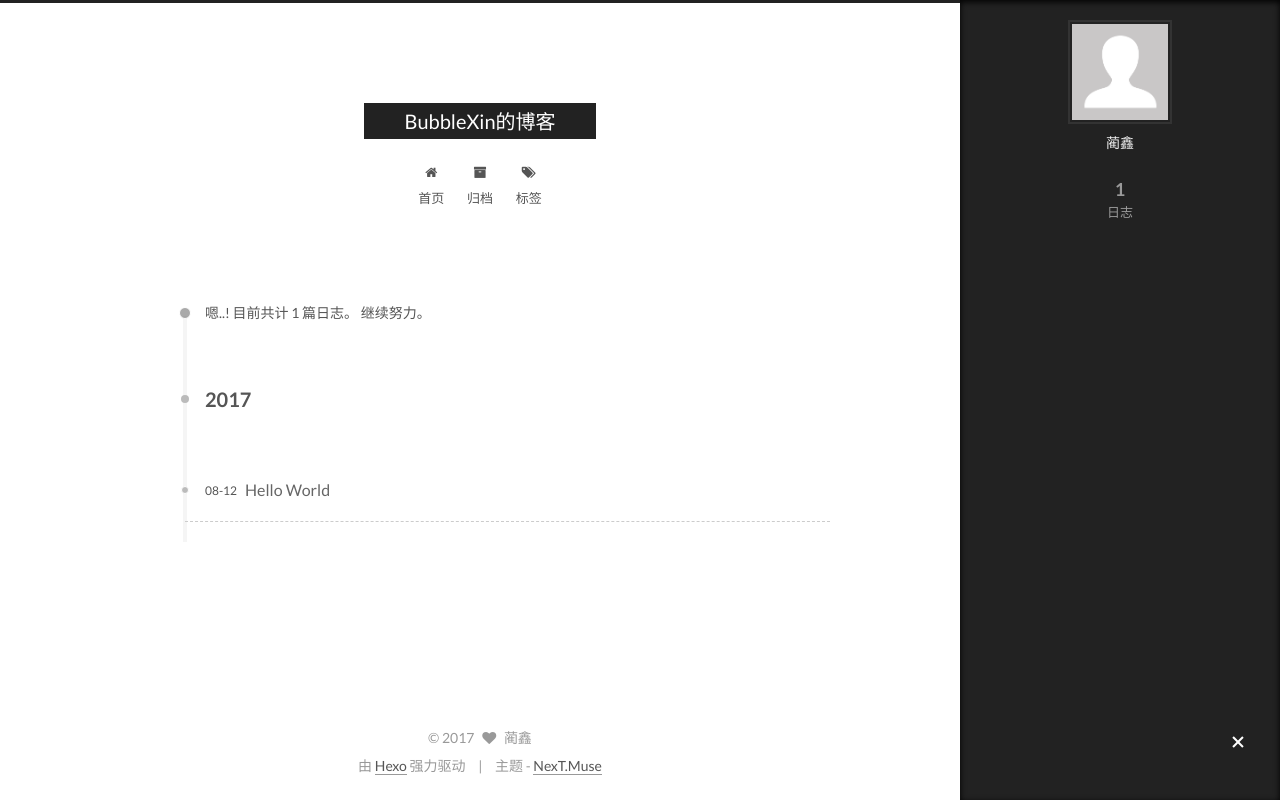
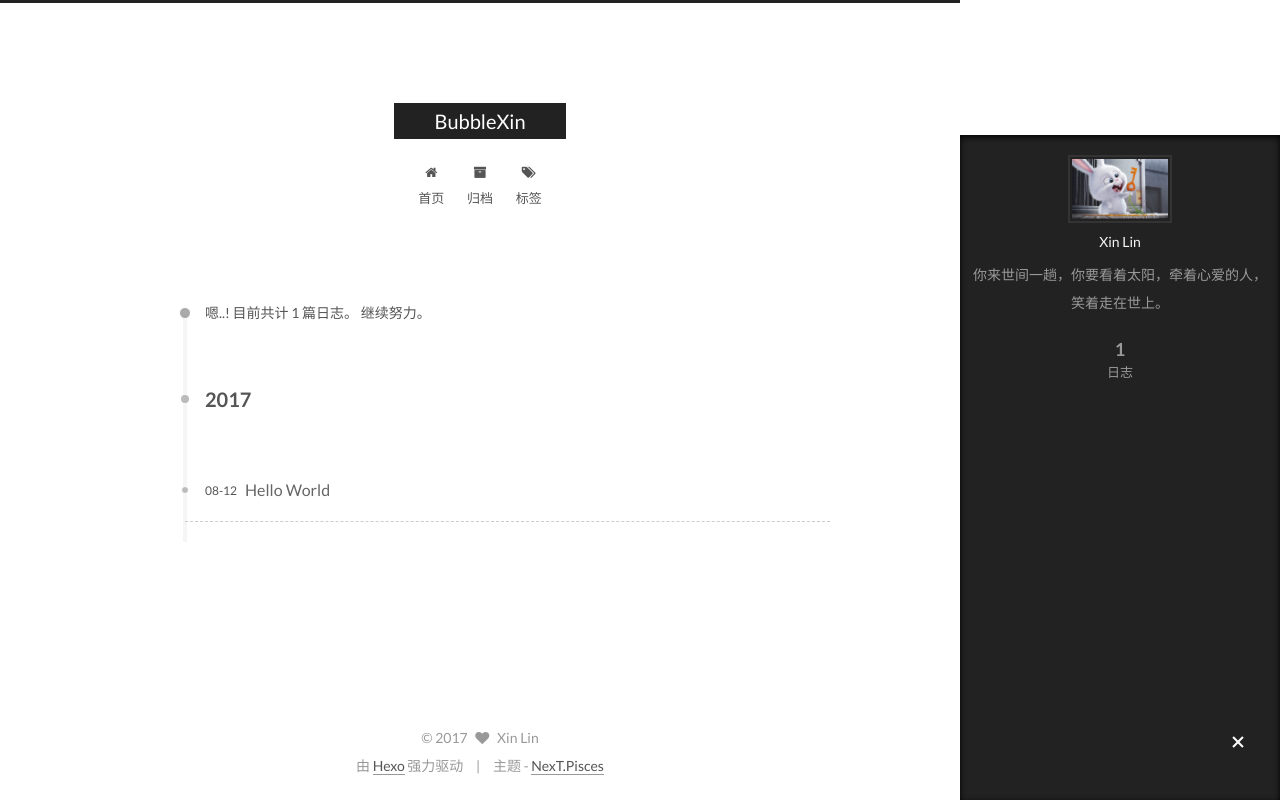
Before and after one commit to bubblexin/bubblexin.github.io, a plain HTML site: page archives/2017/08/index.html in a window 1280 px wide. Both pictures are taken after a click on the element 1238 px from the left and 742 px from the top of the page. Drawn offline with Linux system fonts and the light colour scheme.

Commit message:
Site updated: 2017-09-03 22:31:06

```diff
--- a/2017/08/12/hello-world/index.html
+++ b/2017/08/12/hello-world/index.html
@@ -5,7 +5,7 @@
 
 
 
-<html class="theme-next muse use-motion" lang="zh-Hans">
+<html class="theme-next pisces use-motion" lang="zh-Hans">
 <head>
   <meta charset="UTF-8"/>
 <meta http-equiv="X-UA-Compatible" content="IE=edge" />
@@ -98,7 +98,7 @@
 <meta property="og:type" content="article">
 <meta property="og:title" content="Hello World">
 <meta property="og:url" content="http://yoursite.com/2017/08/12/hello-world/index.html">
-<meta property="og:site_name" content="BubbleXin的博客">
+<meta property="og:site_name" content="BubbleXin">
 <meta property="og:description" content="Welcome to Hexo! This is your very first post. Check documentation for more info. If you get any problems when using Hexo, you can find the answer in troubleshooting or you can ask me on GitHub. Quick">
 <meta property="og:locale" content="zh-Hans">
 <meta property="og:updated_time" content="2017-08-12T15:24:03.000Z">
@@ -112,7 +112,7 @@
   var NexT = window.NexT || {};
   var CONFIG = {
     root: '/',
-    scheme: 'Muse',
+    scheme: 'Pisces',
     sidebar: {"position":"left","display":"post","offset":12,"offset_float":12,"b2t":false,"scrollpercent":false,"onmobile":false},
     fancybox: true,
     tabs: true,
@@ -139,7 +139,7 @@
 
 
 
-  <title>Hello World | BubbleXin的博客</title>
+  <title>Hello World | BubbleXin</title>
 
 
 
@@ -169,7 +169,7 @@
     <div class="custom-logo-site-title">
       <a href="/"  class="brand" rel="start">
         <span class="logo-line-before"><i></i></span>
-        <span class="site-title">BubbleXin的博客</span>
+        <span class="site-title">BubbleXin</span>
         <span class="logo-line-after"><i></i></span>
       </a>
     </div>
@@ -259,13 +259,13 @@
     <link itemprop="mainEntityOfPage" href="http://yoursite.com/2017/08/12/hello-world/">
 
     <span hidden itemprop="author" itemscope itemtype="http://schema.org/Person">
-      <meta itemprop="name" content="蔺鑫">
+      <meta itemprop="name" content="Xin Lin">
       <meta itemprop="description" content="">
-      <meta itemprop="image" content="/images/avatar.gif">
+      <meta itemprop="image" content="/uploads/rabbit1.jpg">
     </span>
 
     <span hidden itemprop="publisher" itemscope itemtype="http://schema.org/Organization">
-      <meta itemprop="name" content="BubbleXin的博客">
+      <meta itemprop="name" content="BubbleXin">
     </span>
 
 
@@ -413,11 +413,11 @@
       <section class="site-overview sidebar-panel">
         <div class="site-author motion-element" itemprop="author" itemscope itemtype="http://schema.org/Person">
           <img class="site-author-image" itemprop="image"
-               src="/images/avatar.gif"
-               alt="蔺鑫" />
-          <p class="site-author-name" itemprop="name">蔺鑫</p>
+               src="/uploads/rabbit1.jpg"
+               alt="Xin Lin" />
+          <p class="site-author-name" itemprop="name">Xin Lin</p>
 
-              <p class="site-description motion-element" itemprop="description"></p>
+              <p class="site-description motion-element" itemprop="description">你来世间一趟，你要看着太阳，牵着心爱的人，笑着走在世上。</p>
 
         </div>
         <nav class="site-state motion-element">
@@ -491,7 +491,7 @@
   <span class="with-love">
     <i class="fa fa-heart"></i>
   </span>
-  <span class="author" itemprop="copyrightHolder">蔺鑫</span>
+  <span class="author" itemprop="copyrightHolder">Xin Lin</span>
 </div>
 
 
@@ -502,7 +502,7 @@
 <div class="theme-info">
   主题 -
   <a class="theme-link" href="https://github.com/iissnan/hexo-theme-next">
-    NexT.Muse
+    NexT.Pisces
   </a>
 </div>
 
@@ -589,6 +589,13 @@
 
 
 
+  <script type="text/javascript" src="/js/src/affix.js?v=5.1.2"></script>
+
+  <script type="text/javascript" src="/js/src/schemes/pisces.js?v=5.1.2"></script>
+
+
+
+
   <script type="text/javascript" src="/js/src/scrollspy.js?v=5.1.2"></script>
 <script type="text/javascript" src="/js/src/post-details.js?v=5.1.2"></script>
 
--- a/archives/2017/08/index.html
+++ b/archives/2017/08/index.html
@@ -5,7 +5,7 @@
 
 
 
-<html class="theme-next muse use-motion" lang="zh-Hans">
+<html class="theme-next pisces use-motion" lang="zh-Hans">
 <head>
   <meta charset="UTF-8"/>
 <meta http-equiv="X-UA-Compatible" content="IE=edge" />
@@ -94,13 +94,16 @@
 
 
 
+<meta name="description" content="你来世间一趟，你要看着太阳，牵着心爱的人，笑着走在世上。">
 <meta property="og:type" content="website">
-<meta property="og:title" content="BubbleXin的博客">
+<meta property="og:title" content="BubbleXin">
 <meta property="og:url" content="http://yoursite.com/archives/2017/08/index.html">
-<meta property="og:site_name" content="BubbleXin的博客">
+<meta property="og:site_name" content="BubbleXin">
+<meta property="og:description" content="你来世间一趟，你要看着太阳，牵着心爱的人，笑着走在世上。">
 <meta property="og:locale" content="zh-Hans">
 <meta name="twitter:card" content="summary">
-<meta name="twitter:title" content="BubbleXin的博客">
+<meta name="twitter:title" content="BubbleXin">
+<meta name="twitter:description" content="你来世间一趟，你要看着太阳，牵着心爱的人，笑着走在世上。">
 
 
 
@@ -108,7 +111,7 @@
   var NexT = window.NexT || {};
   var CONFIG = {
     root: '/',
-    scheme: 'Muse',
+    scheme: 'Pisces',
     sidebar: {"position":"left","display":"post","offset":12,"offset_float":12,"b2t":false,"scrollpercent":false,"onmobile":false},
     fancybox: true,
     tabs: true,
@@ -135,7 +138,7 @@
 
 
 
-  <title>归档 | BubbleXin的博客</title>
+  <title>归档 | BubbleXin</title>
 
 
 
@@ -165,7 +168,7 @@
     <div class="custom-logo-site-title">
       <a href="/"  class="brand" rel="start">
         <span class="logo-line-before"><i></i></span>
-        <span class="site-title">BubbleXin的博客</span>
+        <span class="site-title">BubbleXin</span>
         <span class="logo-line-after"><i></i></span>
       </a>
     </div>
@@ -337,11 +340,11 @@
       <section class="site-overview sidebar-panel sidebar-panel-active">
         <div class="site-author motion-element" itemprop="author" itemscope itemtype="http://schema.org/Person">
           <img class="site-author-image" itemprop="image"
-               src="/images/avatar.gif"
-               alt="蔺鑫" />
-          <p class="site-author-name" itemprop="name">蔺鑫</p>
+               src="/uploads/rabbit1.jpg"
+               alt="Xin Lin" />
+          <p class="site-author-name" itemprop="name">Xin Lin</p>
 
-              <p class="site-description motion-element" itemprop="description"></p>
+              <p class="site-description motion-element" itemprop="description">你来世间一趟，你要看着太阳，牵着心爱的人，笑着走在世上。</p>
 
         </div>
         <nav class="site-state motion-element">
@@ -399,7 +402,7 @@
   <span class="with-love">
     <i class="fa fa-heart"></i>
   </span>
-  <span class="author" itemprop="copyrightHolder">蔺鑫</span>
+  <span class="author" itemprop="copyrightHolder">Xin Lin</span>
 </div>
 
 
@@ -410,7 +413,7 @@
 <div class="theme-info">
   主题 -
   <a class="theme-link" href="https://github.com/iissnan/hexo-theme-next">
-    NexT.Muse
+    NexT.Pisces
   </a>
 </div>
 
@@ -497,6 +500,13 @@
 
 
 
+  <script type="text/javascript" src="/js/src/affix.js?v=5.1.2"></script>
+
+  <script type="text/javascript" src="/js/src/schemes/pisces.js?v=5.1.2"></script>
+
+
+
+
 
     <script type="text/javascript" id="motion.page.archive">
       $('.archive-year').velocity('transition.slideLeftIn');
```
Also changed, not shown: archives/2017/index.html (+23 -13 lines), archives/index.html (+23 -13 lines), index.html (+26 -16 lines), uploads/rabbit1.jpg (added), 1 other file.
